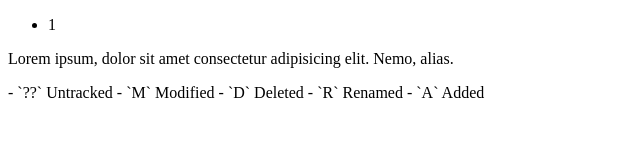
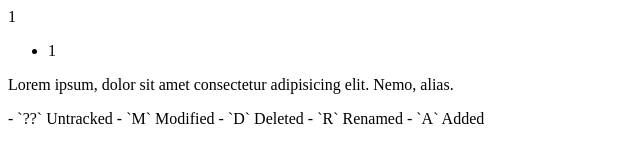
Before and after one commit to merlion-local/git_branch, a plain HTML site: page index.html in a window 1280 px wide. Shown: the whole page, without its empty margins (0-640 px from the left). Drawn offline with Linux system fonts and the light colour scheme.

Commit message:
Update index.html

```diff
--- a/index.html
+++ b/index.html
@@ -6,6 +6,7 @@
     <title>Document</title>
 </head>
 <body>
+    <div>1</div>
     <form action="">
         <ul>
             <li>1</li>
```
